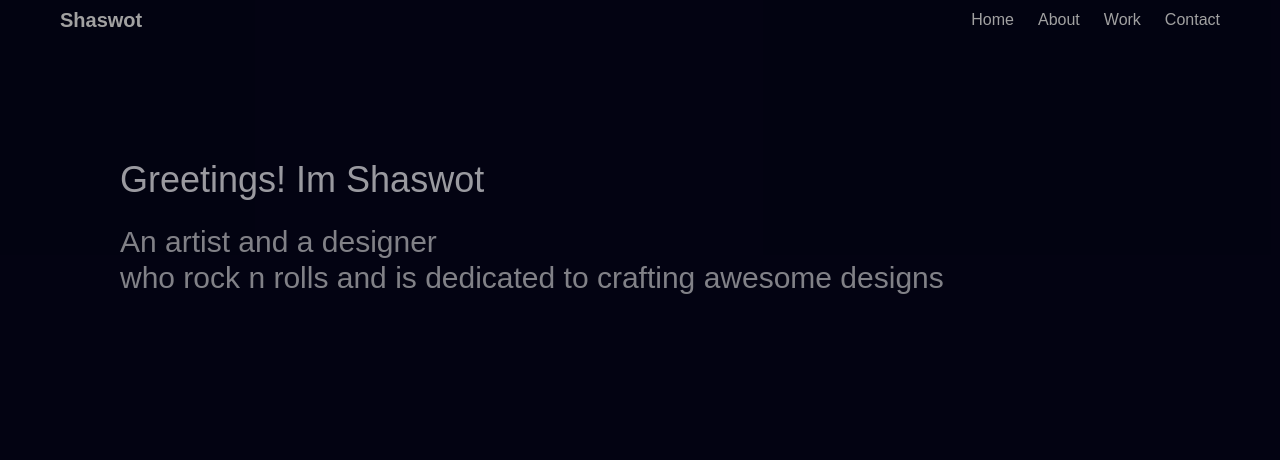
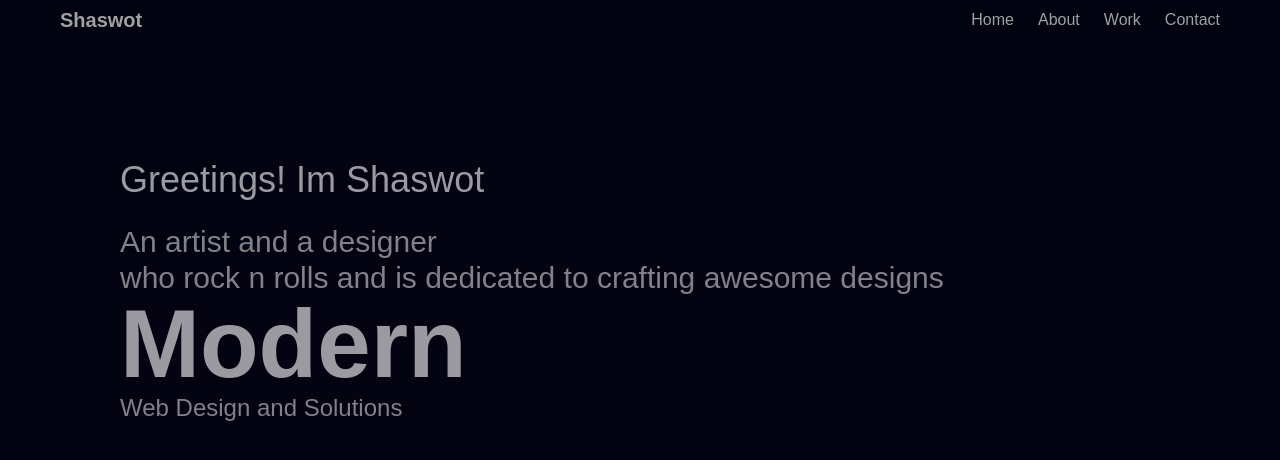
Before and after one commit to shaswot-malla/myportfolio-2025, a React (Vite) app: page / in a window 1280 px wide. Shown: the top 460 px of the page. Built offline with nearby package versions, Linux system fonts and the light colour scheme.

Commit message:
Flip Words Added

```diff
--- a/package.json
+++ b/package.json
@@ -14,6 +14,7 @@
     "motion": "^12.23.24",
     "react": "^19.1.1",
     "react-dom": "^19.1.1",
+    "tailwind-merge": "^3.3.1",
     "tailwindcss": "^4.1.14"
   },
   "devDependencies": {
--- /dev/null
+++ b/src/components/FlipWords.jsx
@@ -0,0 +1,90 @@
+"use client";
+import React, { useCallback, useEffect, useState } from "react";
+import { AnimatePresence, motion } from "motion/react";
+import { twMerge } from "tailwind-merge";
+
+export const FlipWords = ({
+  words,
+  duration = 3000,
+  className
+}) => {
+  const [currentWord, setCurrentWord] = useState(words[0]);
+  const [isAnimating, setIsAnimating] = useState(false);
+
+  // thanks for the fix Julian - https://github.com/Julian-AT
+  const startAnimation = useCallback(() => {
+    const word = words[words.indexOf(currentWord) + 1] || words[0];
+    setCurrentWord(word);
+    setIsAnimating(true);
+  }, [currentWord, words]);
+
+  useEffect(() => {
+    if (!isAnimating)
+      setTimeout(() => {
+        startAnimation();
+      }, duration);
+  }, [isAnimating, duration, startAnimation]);
+
+  return (
+    <AnimatePresence
+      onExitComplete={() => {
+        setIsAnimating(false);
+      }}>
+      <motion.div
+        initial={{
+          opacity: 0,
+          y: 10,
+        }}
+        animate={{
+          opacity: 1,
+          y: 0,
+        }}
+        transition={{
+          type: "spring",
+          stiffness: 100,
+          damping: 10,
+        }}
+        exit={{
+          opacity: 0,
+          y: -40,
+          x: 40,
+          filter: "blur(8px)",
+          scale: 2,
+          position: "absolute",
+        }}
+        className={twMerge(
+          "z-10 inline-block relative text-left",
+          className
+        )}
+        key={currentWord}>
+        {/* edit suggested by Sajal: https://x.com/DewanganSajal */}
+        {currentWord.split(" ").map((word, wordIndex) => (
+          <motion.span
+            key={word + wordIndex}
+            initial={{ opacity: 0, y: 10, filter: "blur(8px)" }}
+            animate={{ opacity: 1, y: 0, filter: "blur(0px)" }}
+            transition={{
+              delay: wordIndex * 0.3,
+              duration: 0.3,
+            }}
+            className="inline-block whitespace-nowrap">
+            {word.split("").map((letter, letterIndex) => (
+              <motion.span
+                key={word + letterIndex}
+                initial={{ opacity: 0, y: 10, filter: "blur(8px)" }}
+                animate={{ opacity: 1, y: 0, filter: "blur(0px)" }}
+                transition={{
+                  delay: wordIndex * 0.3 + letterIndex * 0.05,
+                  duration: 0.2,
+                }}
+                className="inline-block">
+                {letter}
+              </motion.span>
+            ))}
+            <span className="inline-block">&nbsp;</span>
+          </motion.span>
+        ))}
+      </motion.div>
+    </AnimatePresence>
+  );
+};
--- a/src/components/HeroText.jsx
+++ b/src/components/HeroText.jsx
@@ -1,3 +1,4 @@
+import { FlipWords } from "./FlipWords"
 
 
 const HeroText = () => {
@@ -10,10 +11,12 @@ const HeroText = () => {
             <div className="flex flex-col items-start">
                 <p className="text-3xl font-medium text-neutral-300">An artist and a designer <br/>
                 who rock n rolls and is dedicated to crafting awesome designs</p>
-            {/* <div>
-               Get flip word from aceternity
-            </div> */}
-
+            <div>
+               <FlipWords words={["Secure", "Modern", "Fun", "Scalable"]} className={"font-black text-white text-8xl"}/>
+            </div>
+            <p className="text-2xl font-medium text-neutral-300">
+                Web Design and Solutions
+            </p>
             </div>
         </div>
         {/* { MobileView } */}
```
Also changed, not shown: 1 other file (tests, documents, lock files or other folders).
